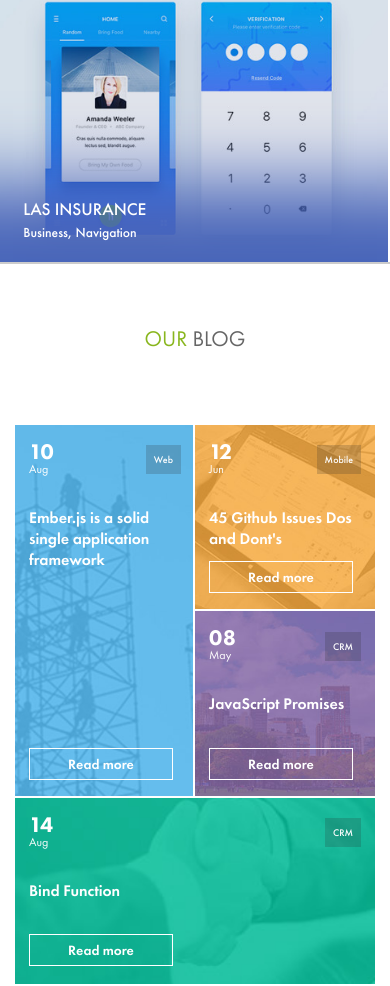
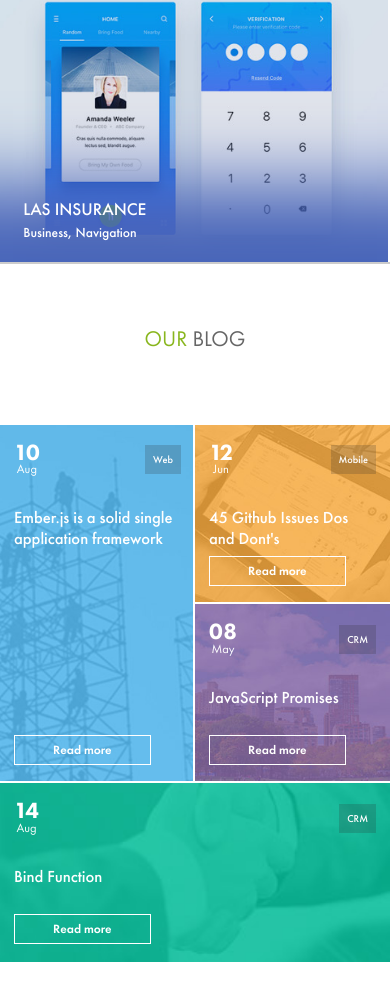
Before and after one commit to kewl-ua/django, a plain HTML site: page index.html in a window 390 px wide. Shown: the part 1685-2671 px from the top of the page. Drawn offline with nearby package versions, Linux system fonts and the light colour scheme; files that its build step writes are made by us from their sources; files whose address does not match are found by name.

Commit message:
Blog using proportions.

```diff
--- a/index.html
+++ b/index.html
@@ -196,11 +196,11 @@
 			</div>
 
 			<div class="blog">
+				<div class="title">
+					<span class="title-accent">OUR</span> BLOG
+				</div>
+
 				<div class="blog-inner">
-					<div class="title">
-						<span class="title-accent">OUR</span> BLOG
-					</div>
-
 					<ul class="articles">
 						<li style="background-image: url(img/blog/blog1.jpg)" class="article">
 							<div class="article-details">
--- a/scss/layout/_blog.scss
+++ b/scss/layout/_blog.scss
@@ -3,20 +3,27 @@
 
     &-inner {
         @include site-width;
+        @include proportion(480px, 1024px);
+
+        margin-top: 72px;
+        position: relative;
     }
 }
 
 .articles {
-    height: 480px;
-    margin-top: 72px;
+    position: absolute;
+    left: 0;
+    top: 0;
+    right: 0;
+    bottom: 0;
     color: $white-1;
 }
 
 .article {
-    float: left;
     display: flex;
     flex-direction: column;
     justify-content: space-between;
+    float: left;
     height: 100%;
     padding: 34px;
     outline: 2px solid $white-1;
@@ -24,25 +31,25 @@
 
     &:nth-child(1) {
         width: 50%;
-        background-color: rgba(96, 185, 232, .4);
+        background-color: $blue-2;
     }
 
     &:nth-child(2) {
         width: 50%;
         height: 50%;
-        background-color: rgba(247, 181, 90, .4);
+        background-color: $brown-1;
     }
 
     &:nth-child(3) {
         width: 25%;
         height: 50%;
-        background-color: rgba(147, 123, 177, .4);
+        background-color: $purple-1;
     }
 
     &:nth-child(4) {
         width: 25%;
         height: 50%;
-        background-color: rgba(32, 193, 162, .4);
+        background-color: $turquoise-1;
     }
 
     &-details {
@@ -54,6 +61,7 @@
     &-date {
         display: inline-flex;
         flex-direction: column;
+        text-align: center;
     }
 
     &-day {
@@ -97,8 +105,14 @@
 }
 
 @include respond-to(mobiles) {
+    .blog {
+        &-inner {
+            @include proportion(560px, 375px);
+        }
+    }
+
     .articles {
-        height: 560px;
+
     }
 
     .article {
@@ -120,26 +134,35 @@
         }
 
         &-day {
-            font-size: rem(22px);
+            font-size: vw(22px, 375px);
         }
 
         &-month {
-            font-size: rem(12px);
+            font-size: vw(12px, 375px);
         }
 
         &-category {
-            font-size: rem(10px);
+            font-size: vw(10px, 375px);
         }
 
         &-title {
+            @include font(vw(16px, 375px), 500);
+
             margin-top: 30px;
-            font-size: rem(16px);
         }
 
         &-link {
             padding: 6px 38px;
             margin-top: auto;
-            font-size: rem(14px);
+            font-size: vw(14px, 375px);
         }
     }
 }
+
+@include respond-to(mobile-portrait) {
+    .article {
+        &-link {
+            font-size: vw(12px, 375px);
+        }
+    }
+}
```
